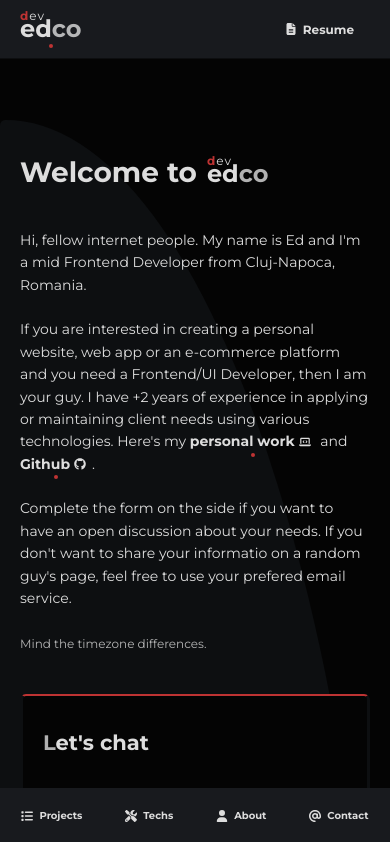
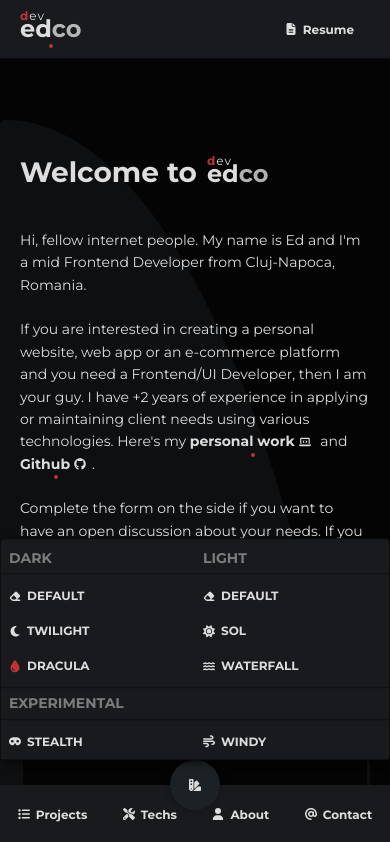
Before and after one commit to tasca-eduard/devedco, a Next.js app in the folder src/: page / in a window 390 px wide. Shown: the top 842 px of the page. Built offline with nearby package versions, Linux system fonts and the light colour scheme; a web font is replaced by a local one.

Commit message:
Settings for mobile + more themes

```diff
--- a/src/components/Header/Header.tsx
+++ b/src/components/Header/Header.tsx
@@ -13,6 +13,7 @@ import {
   faDroplet,
   faMoon,
   faEraser} from "@fortawesome/free-solid-svg-icons";
+import Settings from "../Settings/Settings";
 
 export default function Header() {
   //const
@@ -142,33 +143,7 @@ export default function Header() {
                 </button>
               </li>
               <li className="nav-item">
-                <div className="select">
-                  <button className="trigger nav-link round">
-                    <span>
-                      <FontAwesomeIcon icon={faSwatchbook} />
-                    </span>
-                  </button>
-                  <ul className="options">
-                    <li className="option">
-                      <button className="btn">
-                        <FontAwesomeIcon icon={faEraser} />
-                        Default
-                      </button>
-                    </li>
-                    <li className="option">
-                      <button className="btn">
-                        <FontAwesomeIcon icon={faMoon} />
-                        Twilight
-                      </button>
-                    </li>
-                    <li className="option active">
-                      <button className="btn">
-                        <FontAwesomeIcon icon={faDroplet} />
-                        Dracula
-                      </button>
-                    </li>
-                  </ul>
-                </div>
+                <Settings />
               </li>
             </ul>
           </nav>
@@ -227,6 +202,9 @@ export default function Header() {
             </span>
           </ActiveLink>
         </li>
+        <li className="nav-item center">
+          <Settings />
+        </li>
       </ul>
     </div>
   )
--- /dev/null
+++ b/src/components/Settings/Settings.tsx
@@ -0,0 +1,79 @@
+import { faDroplet, faEraser, faMask, faMoon, faPeace, faSun, faSwatchbook, faWater, faWind } from "@fortawesome/free-solid-svg-icons";
+import { FontAwesomeIcon } from "@fortawesome/react-fontawesome";
+
+export default function Settings() {
+  return (
+    <div className="select">
+      <button className="trigger nav-link round">
+        <span>
+          <FontAwesomeIcon icon={faSwatchbook} />
+        </span>
+      </button>
+      <ul className="options">
+        <li className="category">
+          <span className="name">Dark</span>
+          <ul className="list">
+            <li className="option">
+              <button className="btn">
+                <FontAwesomeIcon icon={faEraser} />
+                Default
+              </button>
+            </li>
+            <li className="option">
+              <button className="btn">
+                <FontAwesomeIcon icon={faMoon} />
+                Twilight
+              </button>
+            </li>
+            <li className="option active">
+              <button className="btn">
+                <FontAwesomeIcon icon={faDroplet} />
+                Dracula
+              </button>
+            </li>
+          </ul>
+        </li>
+        <li className="category">
+          <span className="name">Light</span>
+          <ul className="list">
+            <li className="option">
+              <button className="btn">
+                <FontAwesomeIcon icon={faEraser} />
+                Default
+              </button>
+            </li>
+            <li className="option">
+              <button className="btn">
+                <FontAwesomeIcon icon={faSun} />
+                Sol
+              </button>
+            </li>
+            <li className="option">
+              <button className="btn">
+                <FontAwesomeIcon icon={faWater} />
+                Waterfall
+              </button>
+            </li>
+          </ul>
+        </li>
+        <li className="category">
+          <span className="name">Experimental</span>
+          <ul className="list">
+            <li className="option">
+              <button className="btn">
+                <FontAwesomeIcon icon={faMask} />
+                Stealth
+              </button>
+            </li>
+            <li className="option">
+              <button className="btn">
+                <FontAwesomeIcon icon={faWind} />
+                Windy
+              </button>
+            </li>
+          </ul>
+        </li>
+      </ul>
+    </div>
+  )
+}
--- a/src/scss/components/_menu.scss
+++ b/src/scss/components/_menu.scss
@@ -29,6 +29,14 @@
   .nav-item {
     margin-left: 10px;
     display: flex;
+    position: relative;
+
+    &.center {
+      position: absolute;
+      top: 0;
+      left: 50%;
+      transform: translate(-50%, -50%);
+    }
   }
 
   @media screen and (max-width: 767px) {
@@ -41,7 +49,7 @@
 
       .nav-link {
         padding: 20px 6px;
-        font-size: 10px;
+        font-size: 12px;
       }
     }
   }
--- /dev/null
+++ b/src/scss/components/_settings.scss
@@ -0,0 +1,140 @@
+.select {
+  position: relative;
+
+  path {
+    transition: .4s cubic-bezier(0.175, 0.885, 0.32, 1.275);
+  }
+
+  .trigger {
+    border: none;
+    transition: .4s cubic-bezier(0.175, 0.885, 0.32, 1.275);
+
+    &:focus {
+      background: transparent;
+      transform: rotate(-45deg);
+      bottom: 2px;
+
+      path {
+        fill: $accent;
+      }
+
+      & + {
+        .options {
+          opacity: 1;
+          margin-top: 0px;
+          border-top: 1px solid $accent;
+          transform: translateX(-50%) scale(1);
+        }
+      }
+    }
+  }
+
+  .options {
+    position: absolute;
+    left: 50%;
+    transform: translateX(-50%);
+    margin: 0;
+    margin-top: -10px;
+    // opacity: 0;
+    transition: .3s cubic-bezier(0.175, 0.885, 0.32, 1.275);
+    border: 1px solid $secondaryBorder;
+    border-radius: 5px;
+    box-shadow: 0 4px 10px -4px darken($secondaryBorder, 10%);
+    // transform: scale(0);
+    background: $ternaryBg;
+  }
+
+  .list {
+    margin-left: 0;
+  }
+
+  .category {
+    & + .category {
+      .name {
+        border-top: 1px solid $secondaryBorder;
+      }
+    }
+  }
+
+  .name {
+    padding: 4px 14px 4px 8px;
+    margin: 4px 0;
+    text-transform: uppercase;
+    font-weight: 700;
+    color: rgba($primaryText, .5);
+    border-bottom: 1px solid $secondaryBorder;
+    display: inline-block;
+    width: 100%;
+  }
+
+  .option {
+    &.active {
+      .btn {
+        path {
+          fill: $accent;
+        }
+      }
+    }
+
+    .btn {
+      text-align: left;
+      padding: 10px 14px 10px 8px;
+      border: none;
+      border-radius: 0;
+      font-size: 12px;
+      justify-content: flex-start;
+    }
+  }
+
+  @media screen and (max-width: 767px) {
+    .options {
+      margin-top: 10px;
+      top: 0;
+      display: flex;
+      flex-wrap: wrap;
+      width: 100vw;
+
+      transform: translate(-50%, calc(-100% - 10px)) scale(1);
+
+    }
+
+    .category {
+      width: 50%;
+
+      & + .category {
+        .name {
+          border-top: none;
+        }
+      }
+
+      &:last-of-type {
+        width: 100%;
+
+        .name {
+          border-top: 1px solid $secondaryBorder;
+          border-bottom: 1px solid $secondaryBorder;
+        }
+
+        .list {
+          display: flex;
+
+          .option {
+            width: 50%;
+          }
+        }
+      }
+    }
+
+    .trigger {
+      box-shadow: 0 0 10px -4px darken($secondaryBorder, 10%);
+
+      &:focus {
+        background: lighten($secondaryBg, 7%);
+
+        & + .options {
+          transform: translate(-50%, calc(-100% - 10px)) scale(1);
+        }
+      }
+    }
+  }
+}
--- a/src/scss/main.scss
+++ b/src/scss/main.scss
@@ -5,7 +5,6 @@
 @import './shared/icons';
 @import './shared/helpers';
 @import './shared/buttons';
-@import './shared/select';
 @import './shared/forms';
 @import './shared/grid';
 @import './shared/header';
@@ -14,3 +13,4 @@
 @import './components/hero';
 @import './components/card';
 @import './components/menu';
+@import './components/settings';
--- a/src/scss/shared/_buttons.scss
+++ b/src/scss/shared/_buttons.scss
@@ -112,7 +112,8 @@ a {
 
     &.round {
         border-radius: 50%;
-        aspect-ratio: 1;
+        width: 50px;
+        height: 50px;
 
         .svg-inline--fa {
             padding-right: 0;
@@ -127,4 +128,10 @@ a {
     svg {
         color: rgba($primaryText, .8);
     }
+
+    @media screen and (max-width: 767px) {
+        &.round {
+            background: lighten($secondaryBg, 7%);
+        }
+    }
   }
--- a/src/scss/shared/_select.scss
+++ /dev/null
@@ -1,63 +0,0 @@
-.select {
-  position: relative;
-
-  path {
-    transition: .4s cubic-bezier(0.175, 0.885, 0.32, 1.275);
-  }
-
-  .trigger {
-    border: none;
-    transition: .4s cubic-bezier(0.175, 0.885, 0.32, 1.275);
-
-    &:focus {
-      background: transparent;
-      transform: rotate(-45deg);
-      bottom: 2px;
-
-      path {
-        fill: $accent;
-      }
-
-      & + {
-        .options {
-          opacity: 1;
-          margin-top: 0px;
-          border-top: 1px solid $accent;
-          transform: translateX(-50%) scale(1);
-        }
-      }
-    }
-  }
-
-  .options {
-    position: absolute;
-    left: 50%;
-    transform: translateX(-50%);
-    margin: 0;
-    margin-top: -10px;
-    opacity: 0;
-    transition: .3s cubic-bezier(0.175, 0.885, 0.32, 1.275);
-    border: 1px solid $secondaryBorder;
-    border-radius: 5px;
-    box-shadow: 0 4px 10px -4px darken($secondaryBorder, 10%);
-    transform: scale(0);
-  }
-
-  .option {
-    &.active {
-      .btn {
-        path {
-          fill: $accent;
-        }
-      }
-    }
-
-    .btn {
-      text-align: left;
-      padding: 10px 14px 10px 8px;
-      border: none;
-      border-radius: 0;
-      font-size: 12px;
-    }
-  }
-}
```
